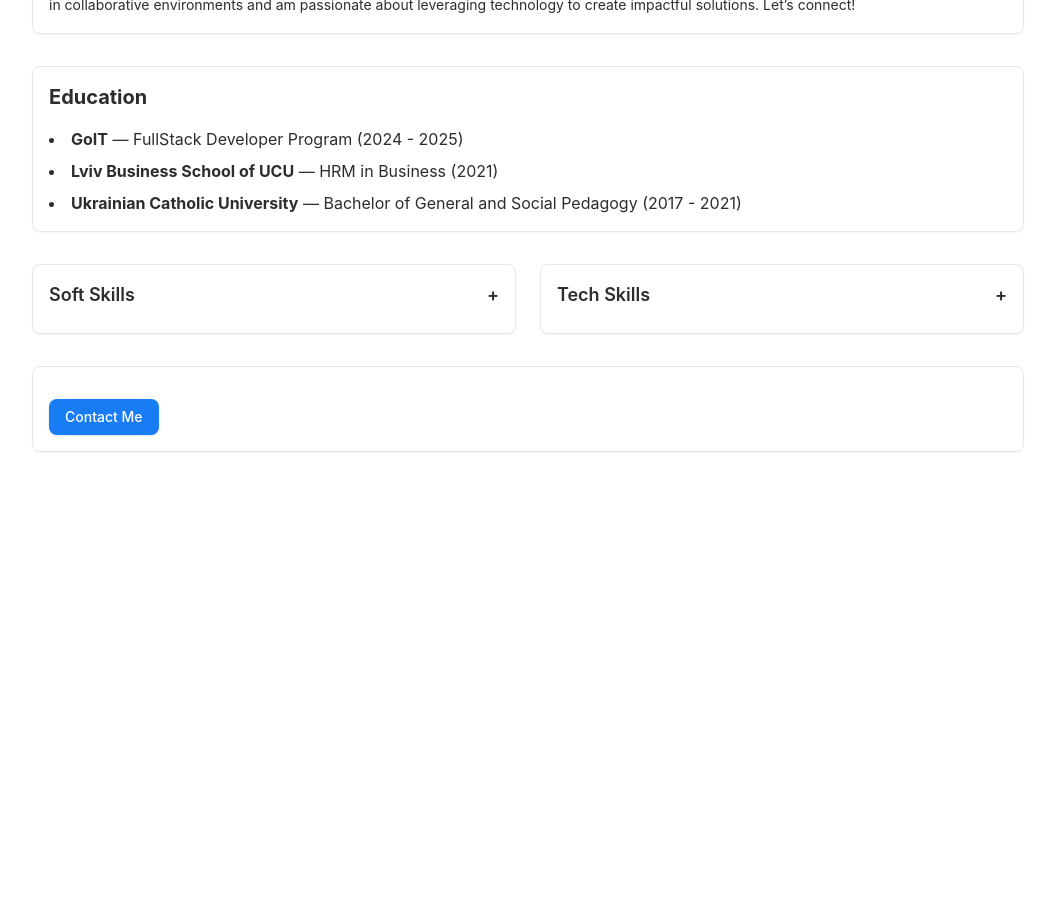
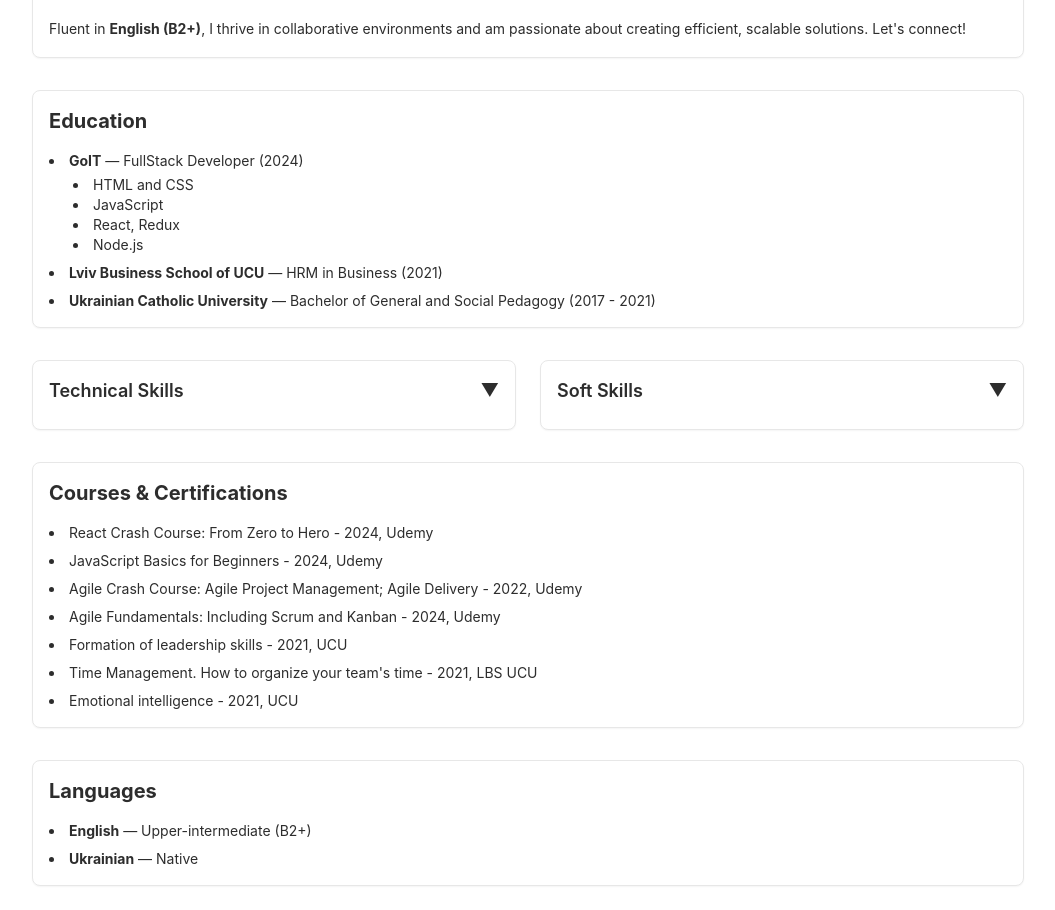
Before and after one commit to atamaniuksofiia/portfolio, a Next.js app: page /about in a window 1280 px wide. Shown: the part 320-1230 px from the top of the page, without its empty margins (112-1167 px from the left). Before the commit the page ends 864 px from the top, so only its background shows below. Built offline with nearby package versions, Linux system fonts and the light colour scheme.

Commit message:
update portfolio

```diff
--- a/src/app/about/page.tsx
+++ b/src/app/about/page.tsx
@@ -1,12 +1,6 @@
 "use client";
 
-import {
-  Card,
-  CardTitle,
-  CardContent,
-  CardFooter,
-} from "@/app/components/Card";
-import { Button } from "@/app/components/Button";
+import { Card, CardTitle, CardContent } from "@/app/components/Card";
 import { useState } from "react";
 
 export default function AboutPage() {
@@ -21,18 +15,21 @@ export default function AboutPage() {
       <Card>
         <CardContent>
           <p className="text-sm leading-6 text-foreground/80">
-            I am a motivated developer diving into web development with a strong
-            focus on React, TypeScript, JavaScript, HTML, and CSS. With hands-on
-            experience in team projects, I have honed my collaboration skills
-            and ability to create engaging, user-friendly web applications.
-            Currently, I am expanding my expertise by learning modern
-            technologies, including Node.js. <br />
+            I am a <strong>Full-Stack Developer</strong> specializing in
+            TypeScript, React, Next.js, and NestJS with proven experience
+            building production-ready applications. Skilled in PostgreSQL,
+            TypeORM, state management (Zustand, React Query), and cloud
+            deployments (AWS EC2, Docker).
             <br />
-            Dedicated to continuous improvement, I am eager to grow
-            professionally while contributing to innovative projects. Fluent in
-            English (B2+), I thrive in collaborative environments and am
-            passionate about leveraging technology to create impactful
-            solutions. Let’s connect!
+            <br />I leverage <strong>AI-driven development</strong> and
+            strategic prompting to accelerate feature delivery and optimize code
+            architecture. Strong background in API development, database design,
+            and third-party integrations (Forest Admin, SendGrid).
+            <br />
+            <br />
+            Fluent in <strong>English (B2+)</strong>, I thrive in collaborative
+            environments and am passionate about creating efficient, scalable
+            solutions. Let's connect!
           </p>
         </CardContent>
       </Card>
@@ -41,9 +38,15 @@ export default function AboutPage() {
       <Card>
         <CardTitle>Education</CardTitle>
         <CardContent>
-          <ul className="list-disc list-inside space-y-2">
+          <ul className="list-disc list-inside space-y-2 text-sm">
             <li>
-              <strong>GoIT</strong> — FullStack Developer Program (2024 - 2025)
+              <strong>GoIT</strong> — FullStack Developer (2024)
+              <ul className="ml-6 mt-1 list-disc list-inside text-foreground/70">
+                <li>HTML and CSS</li>
+                <li>JavaScript</li>
+                <li>React, Redux</li>
+                <li>Node.js</li>
+              </ul>
             </li>
             <li>
               <strong>Lviv Business School of UCU</strong> — HRM in Business
@@ -57,7 +60,61 @@ export default function AboutPage() {
         </CardContent>
       </Card>
 
+      {/* Skills Section */}
       <div className="flex flex-col md:flex-row gap-6">
+        {/* Tech Skills Dropdown Card */}
+        <Card className="flex-1">
+          <CardTitle>
+            <button
+              onClick={() => setOpenTechSkills(!openTechSkills)}
+              className="w-full text-left flex justify-between items-center text-lg font-semibold"
+            >
+              Technical Skills
+              <span>{openTechSkills ? "▲" : "▼"}</span>
+            </button>
+          </CardTitle>
+          {openTechSkills && (
+            <CardContent>
+              <div className="grid grid-cols-2 gap-4 text-sm">
+                <div>
+                  <h3 className="font-semibold mb-2 text-primary">Frontend</h3>
+                  <ul className="space-y-1 text-foreground/80">
+                    <li>• React</li>
+                    <li>• TypeScript</li>
+                    <li>• Next.js</li>
+                    <li>• Redux</li>
+                    <li>• JavaScript</li>
+                    <li>• HTML/CSS</li>
+                    <li>• Tailwind</li>
+                  </ul>
+                </div>
+                <div>
+                  <h3 className="font-semibold mb-2 text-primary">
+                    Backend & Tools
+                  </h3>
+                  <ul className="space-y-1 text-foreground/80">
+                    <li>• Node.js</li>
+                    <li>• Nest.js</li>
+                    <li>• PostgreSQL</li>
+                    <li>• Docker</li>
+                    <li>• RESTful API</li>
+                    <li>• GIT</li>
+                    <li>• Storybook</li>
+                  </ul>
+                </div>
+                <div>
+                  <h3 className="font-semibold mb-2 text-primary">Other</h3>
+                  <ul className="space-y-1 text-foreground/80">
+                    <li>• Stripe</li>
+                    <li>• Vercel</li>
+                    <li>• AI prompting (ChatGPT, Claude)</li>
+                  </ul>
+                </div>
+              </div>
+            </CardContent>
+          )}
+        </Card>
+
         {/* Soft Skills Dropdown Card */}
         <Card className="flex-1">
           <CardTitle>
@@ -66,59 +123,60 @@ export default function AboutPage() {
               className="w-full text-left flex justify-between items-center text-lg font-semibold"
             >
               Soft Skills
-              <span>{openSoftSkills ? "-" : "+"}</span>
+              <span>{openSoftSkills ? "▲" : "▼"}</span>
             </button>
           </CardTitle>
           {openSoftSkills && (
             <CardContent>
-              <ul className="list-disc list-inside space-y-2">
-                <li>Excellent communication</li>
+              <ul className="list-disc list-inside space-y-2 text-sm text-foreground/80">
+                <li>Excellent communicator</li>
+                <li>Willingness to learn</li>
                 <li>Critical thinking</li>
                 <li>Teamwork</li>
                 <li>Adaptability</li>
                 <li>Emotional intelligence</li>
-                <li>Willingness to learn</li>
-              </ul>
-            </CardContent>
-          )}
-        </Card>
-
-        {/* Tech Skills Dropdown Card */}
-        <Card className="flex-1">
-          <CardTitle>
-            <button
-              onClick={() => setOpenTechSkills(!openTechSkills)}
-              className="w-full text-left flex justify-between items-center text-lg font-semibold"
-            >
-              Tech Skills
-              <span>{openTechSkills ? "-" : "+"}</span>
-            </button>
-          </CardTitle>
-          {openTechSkills && (
-            <CardContent>
-              <ul className="list-disc list-inside space-y-2">
-                <li>React</li>
-                <li>TypeScript</li>
-                <li>JavaScript</li>
-                <li>Tailwind CSS</li>
-                <li>Storybook</li>
-                <li>Material UI</li>
-                <li>Redux</li>
-                <li>RESTful API</li>
-                <li>GIT</li>
               </ul>
             </CardContent>
           )}
         </Card>
       </div>
 
-      {/* Contact Section */}
+      {/* Courses & Certifications Card */}
       <Card>
-        <CardFooter>
-          <Button variant="primary" href="mailto:atamaniuksofiia@gmail.com">
-            Contact Me
-          </Button>
-        </CardFooter>
+        <CardTitle>Courses & Certifications</CardTitle>
+        <CardContent>
+          <ul className="list-disc list-inside space-y-2 text-sm text-foreground/80">
+            <li>React Crash Course: From Zero to Hero - 2024, Udemy</li>
+            <li>JavaScript Basics for Beginners - 2024, Udemy</li>
+            <li>
+              Agile Crash Course: Agile Project Management; Agile Delivery -
+              2022, Udemy
+            </li>
+            <li>
+              Agile Fundamentals: Including Scrum and Kanban - 2024, Udemy
+            </li>
+            <li>Formation of leadership skills - 2021, UCU</li>
+            <li>
+              Time Management. How to organize your team's time - 2021, LBS UCU
+            </li>
+            <li>Emotional intelligence - 2021, UCU</li>
+          </ul>
+        </CardContent>
+      </Card>
+
+      {/* Languages Card */}
+      <Card>
+        <CardTitle>Languages</CardTitle>
+        <CardContent>
+          <ul className="list-disc list-inside space-y-2 text-sm text-foreground/80">
+            <li>
+              <strong>English</strong> — Upper-intermediate (B2+)
+            </li>
+            <li>
+              <strong>Ukrainian</strong> — Native
+            </li>
+          </ul>
+        </CardContent>
       </Card>
     </section>
   );
--- a/src/app/page.tsx
+++ b/src/app/page.tsx
@@ -2,19 +2,39 @@
 
 import { Button } from "@/app/components/Button";
 import { ArrowRight } from "lucide-react";
+import Image from "next/image";
 
 export default function HomePage() {
   return (
-    <div className="min-h-screen flex flex-col justify-center pt-16 pb-12 md:py-0">
+    <div className="min-h-screen flex items-center pt-16 pb-12 md:py-0">
+      <div className="w-full grid grid-cols-1 lg:grid-cols-2 gap-12 items-start lg:items-center">
+        {/* Left Side - Text Content */}
         <div className="space-y-6">
           <h1 className="font-heading text-4xl md:text-5xl lg:text-6xl font-bold">
-          <span className="text-primary">Hello,</span> I&apos;m Sofiia Atamaniuk
+            <span className="text-primary">Hello,</span> I&apos;m Sofiia
+            Atamaniuk
           </h1>
 
-        <p className="text-lg md:text-xl text-muted-foreground max-w-2xl">
-          Front-End Developer passionate about creating intuitive, accessible,
-          and responsive web experiences with React, TypeScript, and modern web
-          technologies.
+          <h2 className="text-2xl md:text-3xl font-semibold text-foreground/90">
+            Full-Stack Developer
+          </h2>
+
+          <p className="text-base md:text-lg text-muted-foreground leading-relaxed">
+            Full-stack developer specializing in <strong>TypeScript</strong>,{" "}
+            <strong>React</strong>, <strong>Next.js</strong>, and{" "}
+            <strong>NestJS</strong>. Skilled in <strong>PostgreSQL</strong>,{" "}
+            <strong>TypeORM</strong>, state management, and cloud deployments.
+          </p>
+
+          <p className="text-base md:text-lg text-muted-foreground leading-relaxed">
+            I leverage <strong>AI-driven development</strong> to accelerate
+            feature delivery. Strong background in{" "}
+            <strong>API development</strong> and third-party integrations.
+          </p>
+
+          <p className="text-base md:text-lg text-muted-foreground leading-relaxed">
+            Fluent in <strong>English (B2+)</strong>, passionate about creating
+            efficient, scalable solutions.
           </p>
 
           <div className="flex flex-wrap gap-4 pt-4">
@@ -26,6 +46,10 @@ export default function HomePage() {
             <Button href="/projects" variant="outline" size="lg">
               View My Projects
             </Button>
+
+            <Button href="/experience" variant="outline" size="lg">
+              Work Experience
+            </Button>
           </div>
 
           <div className="flex items-center gap-6 pt-8">
@@ -34,6 +58,7 @@ export default function HomePage() {
               target="_blank"
               rel="noopener noreferrer"
               className="opacity-70 hover:opacity-100 transition-opacity"
+              aria-label="GitHub Profile"
             >
               <span className="sr-only">GitHub</span>
               <svg
@@ -55,6 +80,7 @@ export default function HomePage() {
               target="_blank"
               rel="noopener noreferrer"
               className="opacity-70 hover:opacity-100 transition-opacity"
+              aria-label="LinkedIn Profile"
             >
               <span className="sr-only">LinkedIn</span>
               <svg
@@ -68,6 +94,24 @@ export default function HomePage() {
             </a>
           </div>
         </div>
+
+        {/* Right Side - Profile Photo */}
+        <div className="flex justify-center lg:justify-end">
+          <div className="relative w-72 h-72 md:w-96 md:h-96 lg:w-[450px] lg:h-[450px]">
+            <div className="absolute inset-0 bg-primary/10 rounded-full blur-3xl"></div>
+            <div className="relative w-full h-full rounded-full overflow-hidden border-4 border-primary/20 shadow-2xl">
+              <Image
+                src="/images/me.jpg"
+                alt="Sofiia Atamaniuk - Full-Stack Developer"
+                fill
+                className="object-cover object-top"
+                priority
+                quality={100}
+              />
+            </div>
+          </div>
+        </div>
+      </div>
     </div>
   );
 }
--- a/src/app/projects/page.tsx
+++ b/src/app/projects/page.tsx
@@ -170,7 +170,7 @@ export default function ProjectsPage() {
 
         <CardFooter>
           <Button
-            href="https://atamaniuksofiia.github.io/minimal-payment-page/"
+            href="https://minimal-payment-page.vercel.app/"
             external
             variant="primary"
             size="sm"
```
Also changed, not shown: public/images/me.jpg (added). Lines whose indentation alone changed are shown as unchanged.
